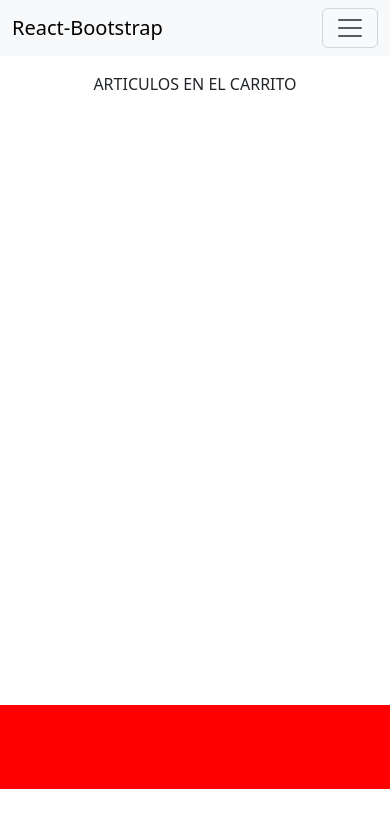
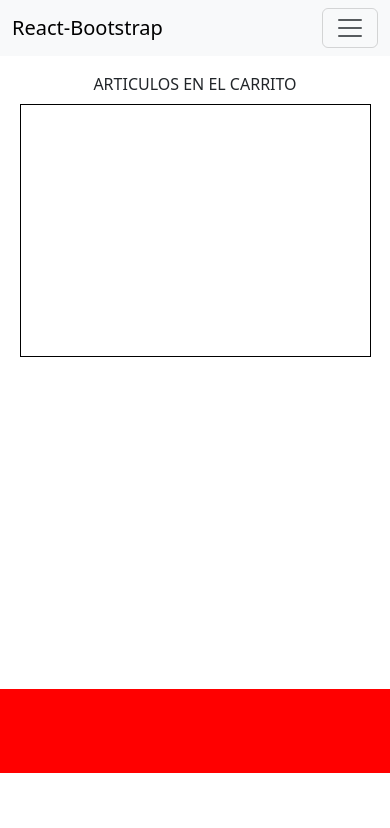
Before and after one commit to AlejandroCabezaCarsi/jewelry-FINAL_PROJECT-FRONTEND-REACT, a React (Vite) app: page /Cart in a window 390 px wide. Shown: the top 828 px of the page. Built offline with nearby package versions, Linux system fonts and the light colour scheme; the HTML template or start-up script is replaced by a standard one.

Commit message:
[UPDATE] Updated cart view. Fixed some responsive problems, now is full responsive. Not finished

```diff
--- a/src/common/CartProductCard/CartProductCard.css
+++ b/src/common/CartProductCard/CartProductCard.css
@@ -15,4 +15,19 @@
     width: 2em;
     background-image: url(../../assets/trashButton.png);
     background-size: contain;
+    background-repeat: no-repeat;
+    cursor: pointer;
 }
+
+.payButton {
+    background-color: black;
+    color: white;
+
+}
+
+.borderCart{
+    border: solid black 0.1em;
+    min-height: 30vh;
+    min-width: 90vw;
+
+}
--- a/src/common/CartProductCard/CartProductCard.jsx
+++ b/src/common/CartProductCard/CartProductCard.jsx
@@ -21,16 +21,16 @@ export const CartProductCard = ({id, image,name, price, quantity}) => {
       };
 
     return(
-        <div className="cartProductCarcDesign d-flex align-items-center h-100 p-3">
+        <div className="cartProductCarcDesign d-flex align-items-center h-100 p-3 mt-4 mb-4 ">
             <Container>
                 <Row className="d-flex flex-row">
-                    <Col  xs={12} sm={12} md={5} lg={5} className="d-flex align-items-center">
+                    <Col  xs={12} sm={12} md={5} lg={5} className="d-flex align-items-center justify-content-center">
                         <img src={image}className="cartProductCardPicture"/>
                     </Col>
 
                     <Col>
                         <Row className="d-flex justify-content-around align-items-center ">
-                            <Col  xs={12} sm={12} md={12} lg={12} className="mb-4">
+                            <Col  xs={12} sm={12} md={12} lg={12} className="mb-4 mt-3">
                             <div className="">{name}</div>
                             </Col>
                             <Col  xs={12} sm={12} md={12} lg={12} className="mb-4">
@@ -44,15 +44,16 @@ export const CartProductCard = ({id, image,name, price, quantity}) => {
                     </Col>
                 </Row>
                 <Row className="d-flex justify-content-between align-items-center">
-                    <Col  xs={5} sm={3} md={3} lg={5}className="d-flex align-items-center mb-2 mt-3">
+                    <Col  xs={6} sm={3} md={3} lg={5}className="d-flex justify-content-around align-items-center mb-2 mt-3">
                         <div className="plusButton" onClick={handleIncreaseQuantity} ></div>
                         <div className="minusButton"onClick={handleDecreaseQuantity}></div>
                         <div className="trashButton" onClick={handleRemoveFromCart}></div>
                     </Col>
-                    <Col xs={3} sm={3} md={3} lg={3}>
-                        <div className="totalPrice">Total:{price*quantity}</div>
+                    <Col xs={6} sm={3} md={3} lg={3} className="d-flex flex-row justify-content-end">
+                        <div className="totalPrice">Total: <div>{price*quantity}€</div></div>
                     </Col>
                 </Row>
+
             </Container>
         </div>
     )
--- a/src/common/ProductCard/ProductCard.css
+++ b/src/common/ProductCard/ProductCard.css
@@ -35,6 +35,8 @@
     background-image: url("../../assets/plusButton.png") ;
     background-size: contain;
     cursor: pointer;
+    background-repeat: no-repeat;
+
 }
 
 .unitsText{
@@ -50,4 +52,5 @@
     background-image: url("../../assets/minusButton.png");
     background-size: contain;
     cursor: pointer;
+    background-repeat: no-repeat;
 }
--- a/src/pages/Cart/Cart.jsx
+++ b/src/pages/Cart/Cart.jsx
@@ -4,32 +4,48 @@ import { Col, Container, Row } from "react-bootstrap";
 import { useSelector } from "react-redux";
 import { cartInfo } from "../AllProducts/cartSlice";
 import { CartProductCard } from "../../common/CartProductCard/CartProductCard";
+import { useNavigate } from "react-router-dom";
 
 export const Cart = () => {
+
+    const navigate = useNavigate()
 
     const products = useSelector(cartInfo)
 
     console.log(products)
 
+    const total = products.reduce((accumulator, product) => accumulator + (product.price * product.quantity), 0);
+
+    const travelToPay = () =>{
+
+
+    }
+
     return(
         <div className="cartDesign">
-            <Container>
+
+            <Container className="d-flex justify-content-center align-items-center">
+
                 <div className="cartContent d-flex flex-column justify-content-center align-items-center mt-3">
                     <Row>
+
                         <Col>
                             <div className="cartTitle">ARTICULOS EN EL CARRITO</div>
                         </Col>
                     </Row>
 
-                    <Row>
-                        <Col>
+                    <Row className="m-2 d-flex align-items-center  mb-5">
+                        <Col className="d-flex flex-column align-items-center">
 
-                                <Row>
-
+                            <Row className="d-flex justify-content-center align-items-center borderCart">
+                                {console.log(products.length)}
                                 {products.length > 0
-
                                     ? products.map((product)=>(
-                                            <Col key={product.id}>
+                                        <Col key={product.id}
+                                             xs={10}
+                                             sm={12}
+                                             md={7}
+                                             lg={product.length > 2  ? 4 : 7}>
                                             <CartProductCard
                                             id={product.id}
                                             image={product.image}
@@ -39,16 +55,30 @@ export const Cart = () => {
                                             />
                                         </Col>
                                     ))
+                                    : null
+                                }
+                            </Row>
+                        </Col>
+                        <Container fluid className="d-flex justify-content-end">
+                            <Row className="d-flex align-items-end justify-content-center">
+                                <Col>
 
-                                        :null
+                                     {products.length === 0
 
+                                        ? null
+                                        : <div className="payButton p-2 m-2" onClick={()=>travelToPay()}>PAGAR: {total}€ </div>
                                      }
-
-                                </Row>
 
                                 </Col>
                             </Row>
+                        </Container>
+                    </Row>
                 </div>
+
+
+
+
+
             </Container>
         </div>
     )
```
Lines whose indentation alone changed are shown as unchanged.
